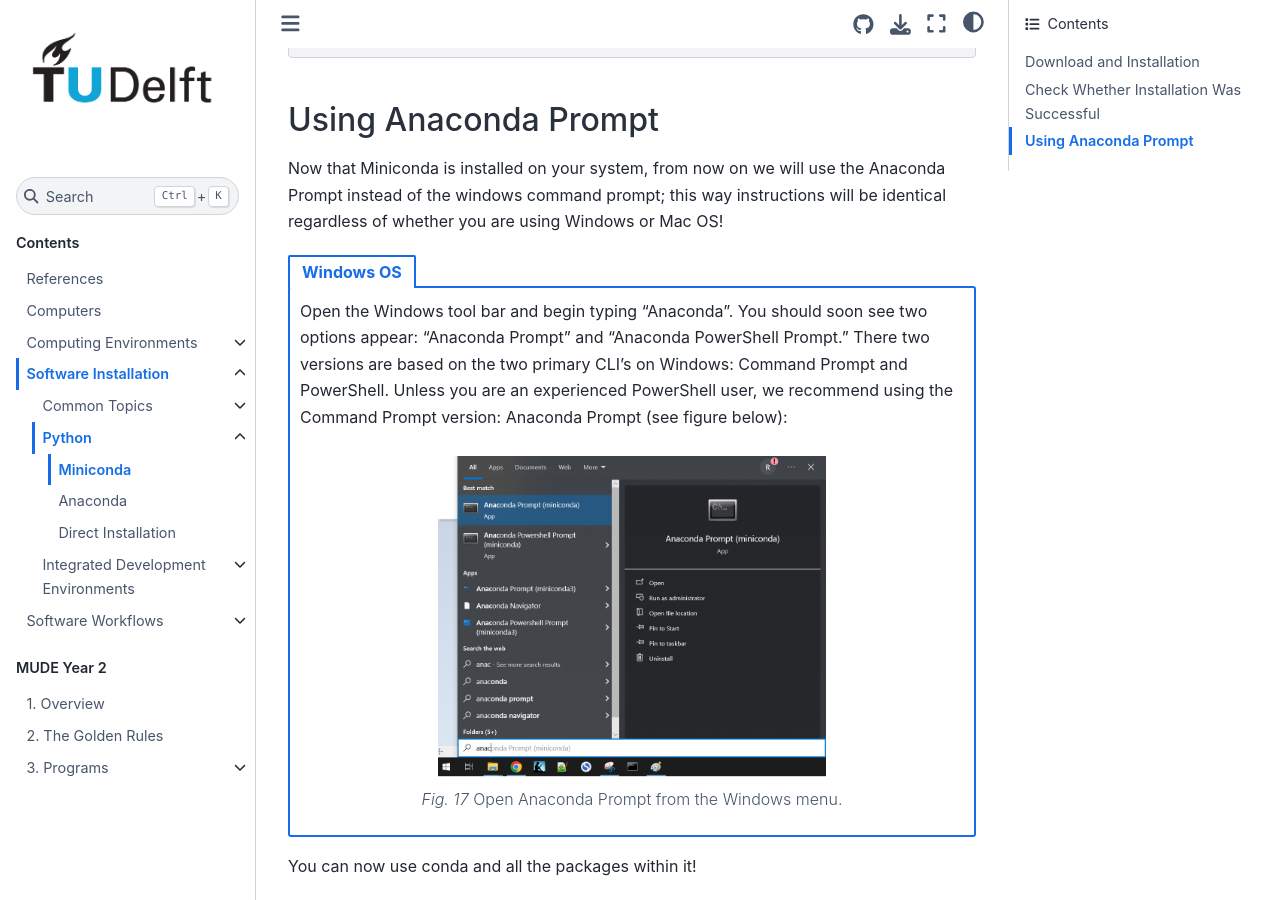
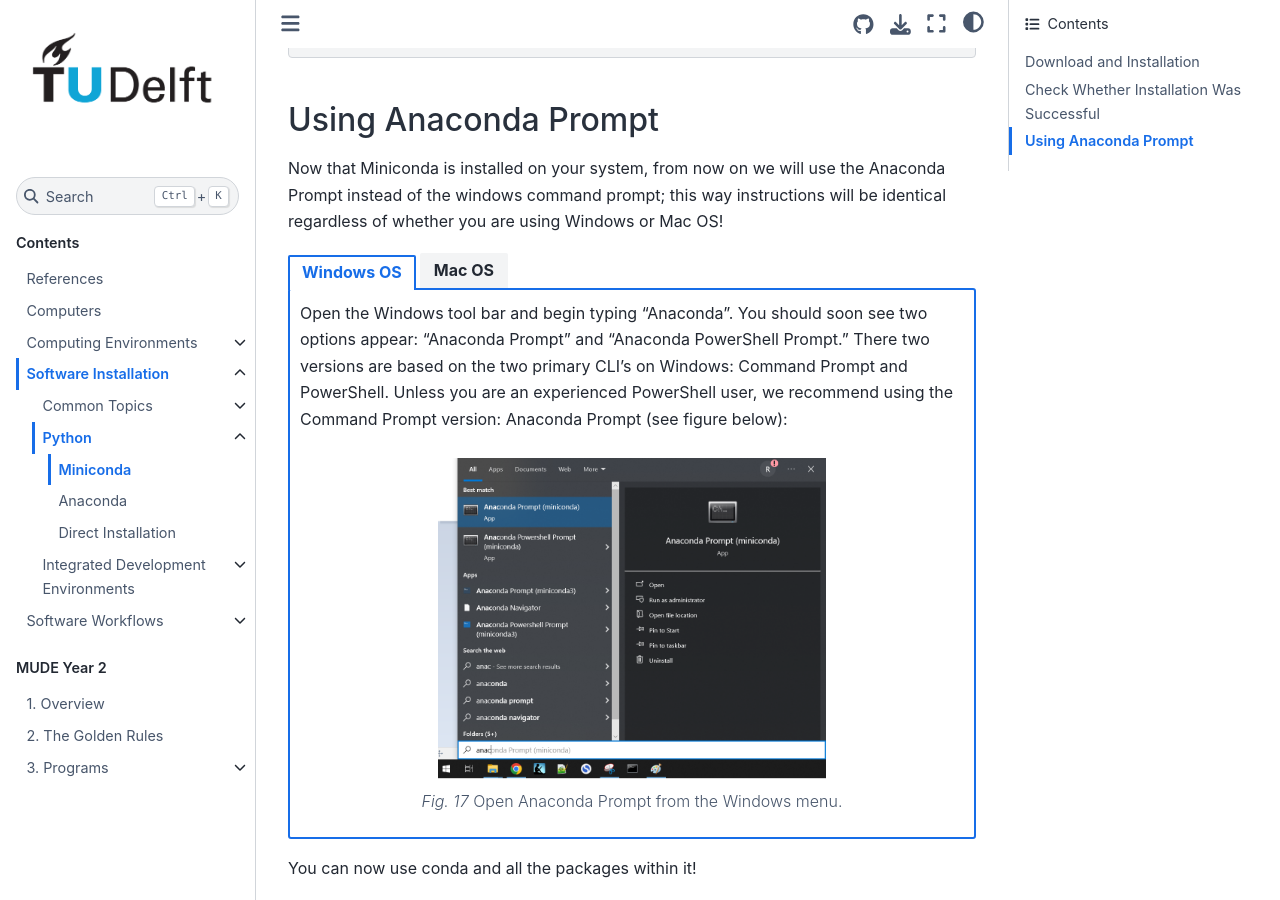
Before and after one commit to TeachBooks/learn-programming, a Jupyter Book: the page built from book/install/python/miniconda.md, in a window 1280 px wide and 900 px high, scrolled down 2454 px. Built offline with Jupyter Book 1.0.4 settings and Sphinx 7.4.7 and the Sphinx Book theme 1.1.4, drawn with Linux system fonts in a browser that asks for light colours; comment, search, counter and statistics services are not loaded.

Commit message:
It was not a bug it was me

`````diff
--- a/book/install/python/miniconda.md
+++ b/book/install/python/miniconda.md
@@ -110,7 +110,7 @@
 Open Anaconda Prompt from the Windows menu.
 ```
 ````
-````{tab} Mac OS
+````{tab-item} Mac OS
 
 For Mac users this is all made a bit easier. You can just use your Terminal to interact with Anaconda.
 
`````
